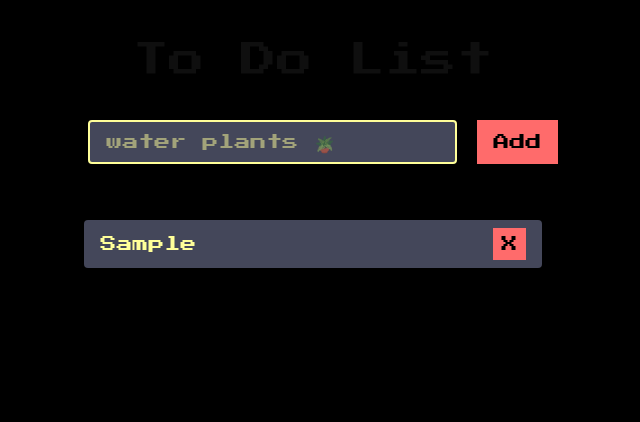
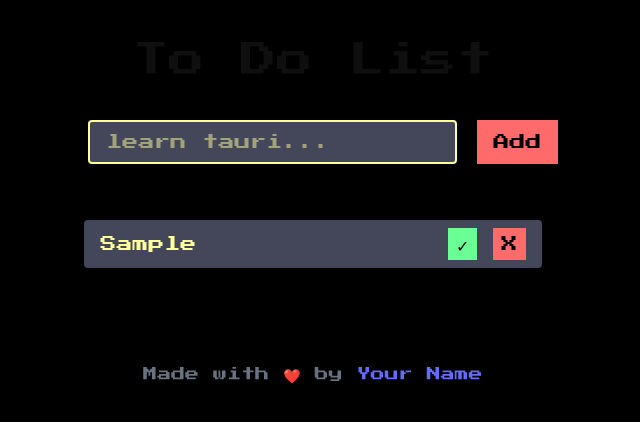
Before and after one commit to ibhayb/minimal-todo-app, a Vue app: page / in a window 1280 px wide. Both pictures are taken after typing "Sample" into the empty fields and a click on the button "Add". Shown: the top 422 px of the page, without its empty margins (327-967 px from the left). Built offline with nearby package versions, Linux system fonts and the light colour scheme.

Commit message:
add xp animation & footer

```diff
--- a/src/App.vue
+++ b/src/App.vue
@@ -16,8 +16,11 @@ async function greet() {
 async function addTodo() {
   if (newTodo.value.title.trim() === "") return;
 
-  todoList.value.push({ title: newTodo.value.title, commpleted: false });
+  todoList.value.push({ title: newTodo.value.title, completed: false });
   newTodo.value.title = "";
+}
+async function completeTodo(index: number) {
+  todoList.value[index].completed = !todoList.value[index].completed;
 }
 </script>
 
@@ -29,7 +32,7 @@ async function addTodo() {
       <input
         class="mx-5 bg-game-blue text-game-yellow px-4 p-2 border-2 rounded shadow focus:outline-none focus:ring-2 focus:ring-game-yellow"
         v-model="newTodo.title"
-        placeholder="water plants 🪴"
+        placeholder="learn tauri..."
       />
       <button
         class="bg-game-red px-4 py-2 text-black hover:bg-game-green hover:text-black transition-all duration-150 ease-pixel"
@@ -45,28 +48,45 @@ async function addTodo() {
         :key="index"
       >
         {{ todo.title }}
-        <button
-          class="ml-4 bg-game-red px-2 py-1 text-black hover:bg-game-green hover:text-black transition-all duration-150 ease-pixel"
-          @click="todoList.splice(index, 1)"
+        <div>
+          <button
+            class="ml-4 bg-game-green px-2 py-1 text-black hover:bg-game-yellow hover:text-black"
+            @click="completeTodo(index)"
+          >
+            ✓
+          </button>
+          <button
+            class="ml-4 bg-game-red px-2 py-1 text-black hover:bg-game-yellow hover:text-black transition-all duration-150 ease-pixel"
+            @click="todoList.splice(index, 1)"
+          >
+            X
+          </button>
+        </div>
+        <span
+          v-if="todo.completed"
+          class="absolute right-4 top-[+5px] text-game-green font-pixel animate-xp"
         >
-          X
-        </button>
+          +50 XP
+        </span>
       </li>
+      <!-- XP Pop -->
     </ul>
     <p>{{ greetMsg }}</p>
-    <div></div>
+    <footer>
+      <p class="text-center text-sm text-gray-500">
+        Made with ❤️ by
+        <a
+          class="text-blue-500 hover:underline"
+          href=""
+          target="_blank"
+          rel="noopener noreferrer"
+          >Your Name</a
+        >
+      </p>
+    </footer>
   </main>
 </template>
 
-<style scoped>
-.logo.vite:hover {
-  filter: drop-shadow(0 0 2em #747bff);
-}
-
-.logo.vue:hover {
-  filter: drop-shadow(0 0 2em #249b73);
-}
-</style>
 <style>
 #app {
   display: flex;
--- a/src/styles.css
+++ b/src/styles.css
@@ -28,3 +28,22 @@
 
   --shadow-game: 0 2px 6px rgba(255, 255, 255, 0.1);
 }
+@keyframes xp {
+  0% {
+    opacity: 0;
+    transform: translateY(0);
+  }
+  30% {
+    opacity: 1;
+    transform: translateY(-4px);
+  }
+  100% {
+    opacity: 0;
+    transform: translateY(-20px);
+  }
+}
+
+.animate-xp {
+  animation: xp 1s ease-out forwards;
+  pointer-events: none;
+}
```
